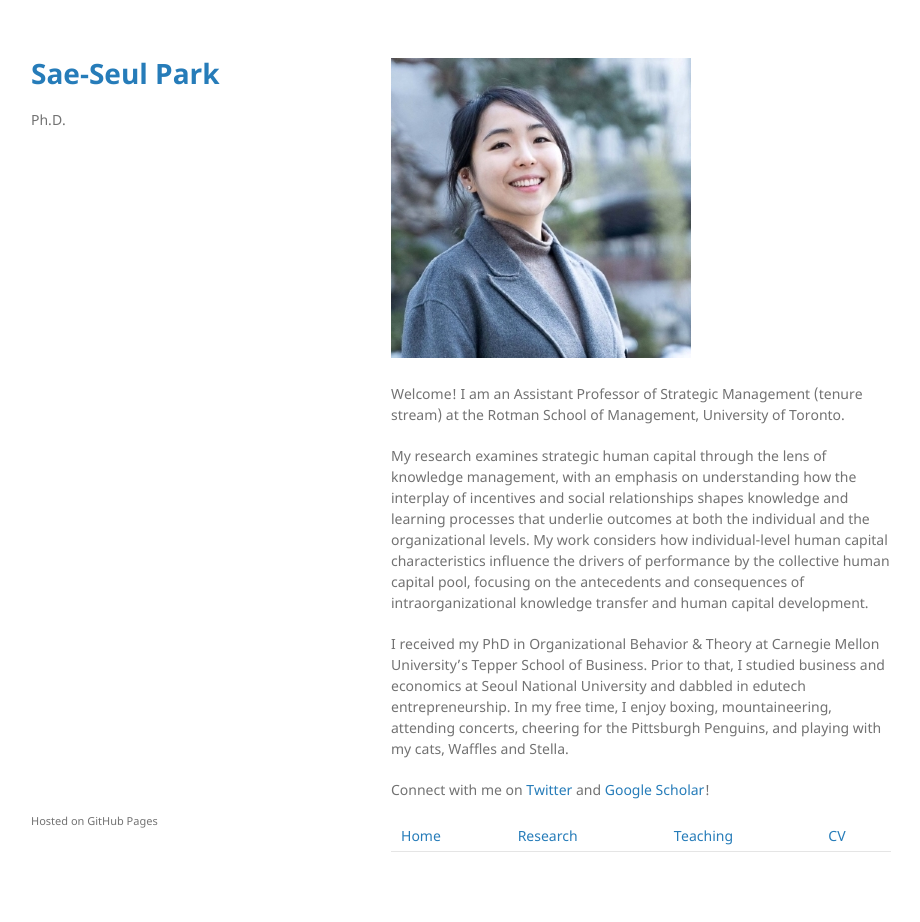
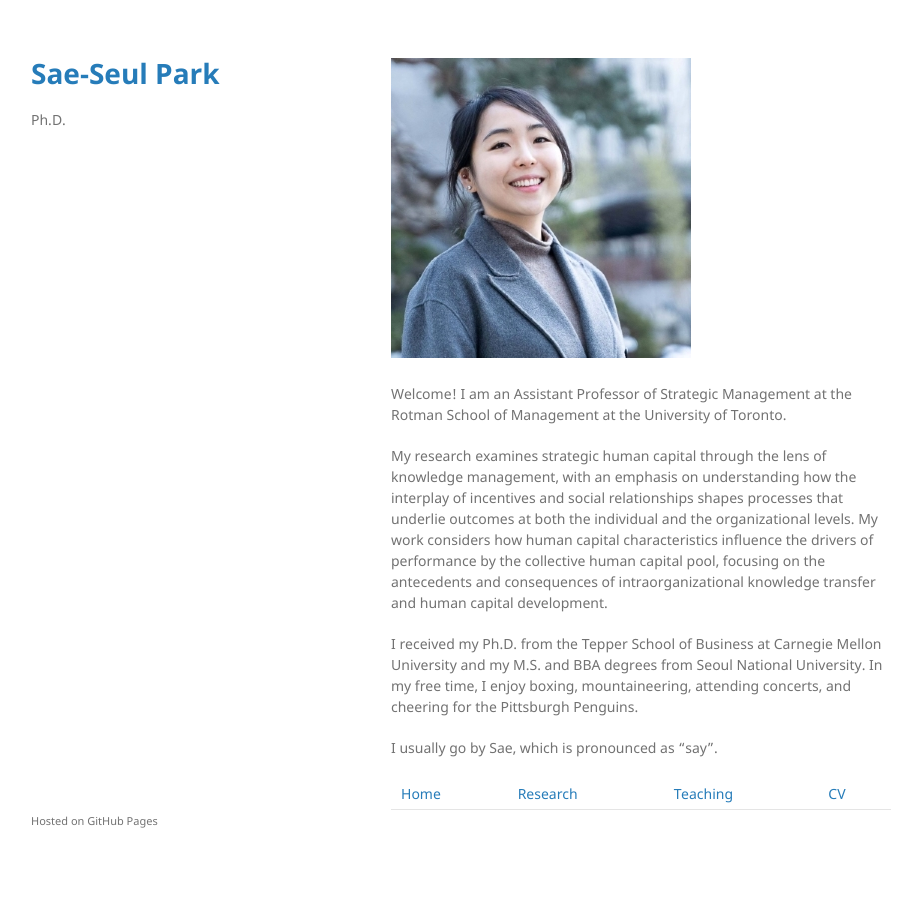
Before and after one commit to saepark/saepark.github.io, a Jekyll site: the page built from index.md, in a window 1280 px wide. Shown: the whole page, without its empty margins (179-1099 px from the left). Built offline with Jekyll 4.4.1, drawn with Linux system fonts in a browser that asks for light colours; our own code applies the rules of GitHub Pages for plain Markdown files; after the commit the page ends 900 px from its top, so only the background shows below that.

Commit message:
Update index.md

```diff
--- a/index.md
+++ b/index.md
@@ -1,11 +1,11 @@
 ![Sae-Seul Park](saeseulpark.jpg)
 
-Welcome! I am an Assistant Professor of Strategic Management (tenure stream) at the Rotman School of Management, University of Toronto.
+Welcome! I am an Assistant Professor of Strategic Management at the Rotman School of Management at the University of Toronto.
 
-My research examines strategic human capital through the lens of knowledge management, with an emphasis on understanding how the interplay of incentives and social relationships shapes knowledge and learning processes that underlie outcomes at both the individual and the organizational levels. My work considers how individual-level human capital characteristics influence the drivers of performance by the collective human capital pool, focusing on the antecedents and consequences of intraorganizational knowledge transfer and human capital development.
+My research examines strategic human capital through the lens of knowledge management, with an emphasis on understanding how the interplay of incentives and social relationships shapes processes that underlie outcomes at both the individual and the organizational levels. My work considers how human capital characteristics influence the drivers of performance by the collective human capital pool, focusing on the antecedents and consequences of intraorganizational knowledge transfer and human capital development.
 
-I received my PhD in Organizational Behavior & Theory at Carnegie Mellon University's Tepper School of Business. Prior to that, I studied business and economics at Seoul National University and dabbled in edutech entrepreneurship. In my free time, I enjoy boxing, mountaineering, attending concerts, cheering for the Pittsburgh Penguins, and playing with my cats, Waffles and Stella.
+I received my Ph.D. from the Tepper School of Business at Carnegie Mellon University and my M.S. and BBA degrees from Seoul National University. In my free time, I enjoy boxing, mountaineering, attending concerts, and cheering for the Pittsburgh Penguins.
 
-Connect with me on [Twitter](https://www.twitter.com/sae_park_) and [Google Scholar](https://scholar.google.com/citations?user=2gHkfJcAAAAJ&hl=en)!
+I usually go by Sae, which is pronounced as "say".
 
 [Home](./index.html) | [Research](./research.html) | [Teaching](./teaching.html) | [CV](./CV.html)
```
